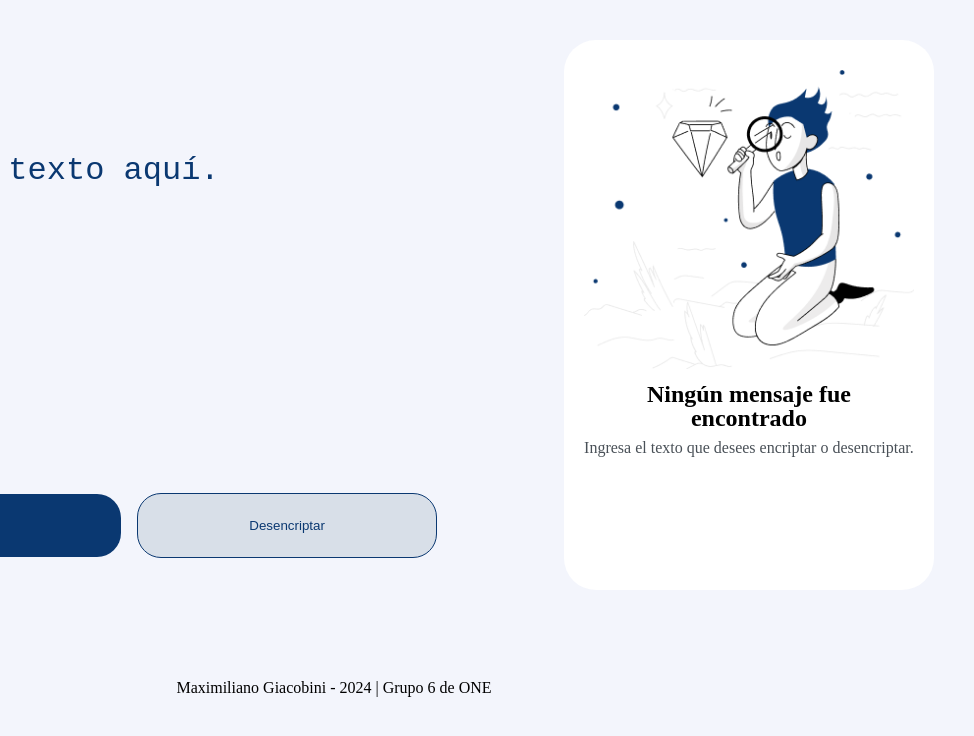
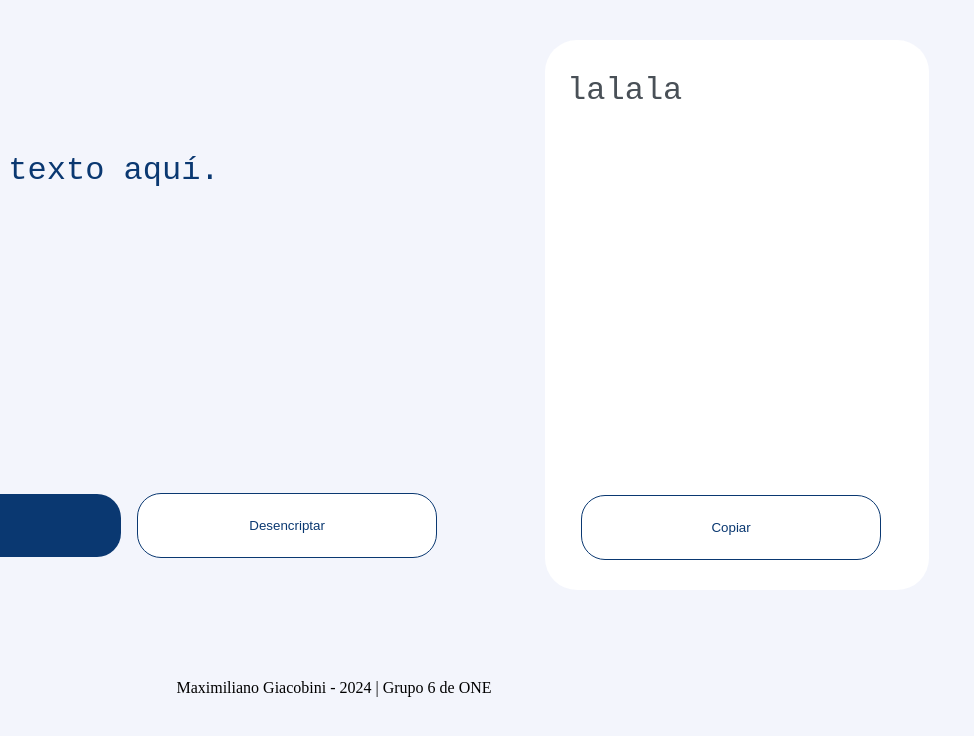
Before and after one commit to ket-id/ONE-Encriptador-G6, a plain HTML site: page index.html in a window 1280 px wide. Shown: the full height of the page, 306-1280 px from the left. Drawn offline with Linux system fonts and the light colour scheme.

Commit message:
Finalizacion bases de css

```diff
--- a/index.html
+++ b/index.html
@@ -21,7 +21,8 @@
 
             <div class="botoneraEntrada">
                 <p>
-                <img class="importantIcon" src="img/Exclamacion.png" alt="Importante">  Solo letras minúsculas y sin acentos.
+                    <img class="importantIcon" src="img/Exclamacion.png" alt="Importante"> Solo letras minúsculas y sin
+                    acentos.
                 </p>
                 <div class="cajaDeBotones">
                     <button class="encrypt_button" onclick="encriptarTexto()">Encriptar</button>
@@ -32,15 +33,15 @@
 
         <section class="seccionDeSalida">
 
-        <!-- <div class="salidaDeTextoCaja">
-            <textarea class="salidaDeTexto" cols="15" rows="5" readonly></textarea>
-            <button id="botonDeCopiarTexto" onclick="copiarTexto()">Copiar</button>
-        </div> -->
-
-        <div class="ImagenSalidaDeTexto">
+            <!-- <div class="ImagenSalidaDeTexto">
             <img class="imageInputVacio" src="img/Muñeco.png" alt="imagen de mensaje no encontrado">
             <h2>Ningún mensaje fue encontrado</h2>
             <p>Ingresa el texto que desees encriptar o desencriptar.</p>
+        </div> -->
+
+            <div class="salidaDeTextoCaja">
+                <textarea class="salidaDeTexto"  readonly>lalala</textarea>
+                <button class="botonDeCopiarTexto" onclick="copiarTexto()">Copiar</button>
             </div>
         </section>
     </section>
--- a/style.css
+++ b/style.css
@@ -39,8 +39,6 @@
     margin-top: 120px;
     display: flex;
     flex-direction: column;
-    width: 60%;
-
 }
 
 .botoneraEntrada {
@@ -76,10 +74,13 @@
     border-radius: 24px;
     width: 300px;
 }
+.encrypt_button:hover{
+    background-color: #072B61;
+}
 
 .decrypt_button {
     margin-right: 12px;
-    background-color: #d8dfe8;
+    background-color: white;
     color: #0a3871;
     border: none;
     padding: 24px;
@@ -87,6 +88,9 @@
     width: 300px;
     border: 1px #0A3871 solid;
 
+}
+.decrypt_button:hover{
+    background-color: #EFF1FA;
 }
 
 
@@ -119,3 +123,36 @@ footer {
     padding: 40px;
     background-color: #f3f5fc;
 }
+.salidaDeTextoCaja{
+    width: 100%;
+    height: 100%;
+    display: flex;
+    flex-direction: column;
+    align-items: center;
+    justify-content: center;
+
+}
+.salidaDeTexto{
+    font-size: 32px;
+    color: #495057;
+    background-color: transparent;
+    border: none;
+    resize: none;
+    width: 100%;
+    height: 100%;
+    box-sizing: border-box;
+}
+
+.botonDeCopiarTexto{
+    margin-right: 12px;
+    background-color: white;
+    color: #0a3871;
+    border: none;
+    padding: 24px;
+    border-radius: 24px;
+    width: 300px;
+    border: 1px #0A3871 solid;
+}
+.botonDeCopiarTexto:hover{
+    background-color: #EFF1FA;
+}
```
Lines whose indentation alone changed are shown as unchanged.
